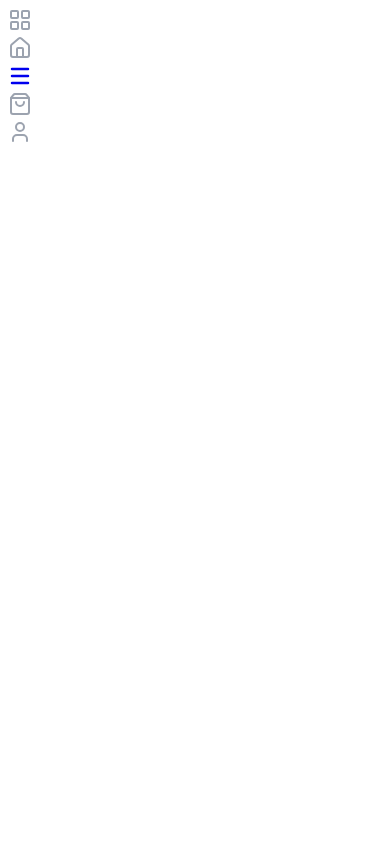
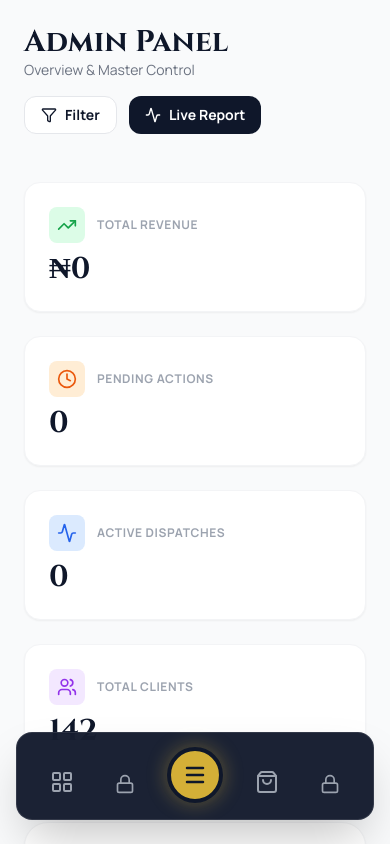
Before and after one commit to Dera-precious/belmont-properties, a Next.js app: page /admin in a window 390 px wide. Shown: the top 844 px of the page. Built offline with nearby package versions, Linux system fonts and the light colour scheme.

Commit message:
Fix MobileNav alignment, finalize Trust Center and Legal Hub structure

```diff
--- a/src/app/layout.tsx
+++ b/src/app/layout.tsx
@@ -1,76 +1,58 @@
-'use client';
+import type { Metadata, Viewport } from "next";
+import "./globals.css";
+import Sidebar from "@/components/Sidebar";
+import MobileNav from "@/components/MobileNav";
+import { AuthProvider } from "@/app/context/AuthContext";
+import { ThemeProvider } from "@/app/context/ThemeContext";
+import { BookingProvider } from "@/app/context/BookingContext";
 
-import React from 'react';
-import Link from 'next/link';
-import { usePathname } from 'next/navigation';
-import { LayoutGrid, Home, Menu, ShoppingBag, User } from 'lucide-react'; // Updated icons to match your screenshot
-import { motion } from 'framer-motion';
+export const metadata: Metadata = {
+    title: "Belmont Properties",
+    description: "The Operating System for Real Estate",
+};
 
-export default function MobileNav() {
-    const pathname = usePathname();
+export const viewport: Viewport = {
+    width: "device-width",
+    initialScale: 1,
+    maximumScale: 1,
+    userScalable: false,
+};
 
-    // Hide on Auth pages
-    if (pathname === '/login' || pathname === '/signup') return null;
+export default function RootLayout({
+    children,
+}: Readonly<{
+    children: React.ReactNode;
+}>) {
+    return (
+        <html lang="en">
+            <head>
+                <link rel="preconnect" href="https://fonts.googleapis.com" />
+                <link rel="preconnect" href="https://fonts.gstatic.com" crossOrigin="anonymous" />
+                <link href="https://fonts.googleapis.com/css2?family=Cinzel:wght@400;500;600;700;800&family=Manrope:wght@300;400;500;600;700&display=swap" rel="stylesheet" />
+            </head>
 
-    const navItems = [
-        { name: 'Dashboard', href: '/dashboard', icon: LayoutGrid },
-        { name: 'Home', href: '/', icon: Home },
-        { name: 'Menu', href: '/menu', icon: Menu, isCenter: true }, // The Center Button
-        { name: 'Market', href: '/supplies', icon: ShoppingBag },
-        { name: 'Profile', href: '/profile', icon: User },
-    ];
+            <body className="bg-[#FAFAF9] dark:bg-[#0F172A] font-sans">
+                <ThemeProvider>
+                    <AuthProvider>
+                        <BookingProvider>
+                            <div className="flex min-h-screen pb-20 md:pb-0 transition-colors duration-500">
 
-    return (
-        <div className="md:hidden fixed bottom-6 left-4 right-4 z-50">
-            <div className="bg-[#0F172A]/90 backdrop-blur-xl border border-white/10 rounded-2xl shadow-2xl px-6 py-4 flex justify-between items-end">
-                {navItems.map((item) => {
-                    const isActive = pathname === item.href;
-                    const Icon = item.icon;
+                                {/* SIDEBAR - Visible to everyone */}
+                                <Sidebar />
 
-                    // SPECIAL STYLE FOR CENTER BUTTON (Yellow Circle)
-                    if (item.isCenter) {
-                        return (
-                            <Link key={item.name} href={item.href}>
-                                <motion.div
-                                    whileTap={{ scale: 0.9 }}
-                                    className="w-14 h-14 bg-[#D4AF37] rounded-full flex items-center justify-center text-[#0F172A] shadow-[0_0_20px_rgba(212,175,55,0.4)] -mb-8 border-4 border-[#0F172A] relative z-10"
-                                >
-                                    <Icon size={24} strokeWidth={2.5} />
-                                </motion.div>
-                            </Link>
-                        );
-                    }
-
-                    // STYLE FOR SIDE BUTTONS (The ones you marked in red)
-                    return (
-                        <Link key={item.name} href={item.href}>
-                            <motion.div
-                                // THIS IS THE HOVER/ACTIVE EFFECT YOU ASKED FOR
-                                animate={{
-                                    y: isActive ? -10 : 0, // Moves up when active
-                                    scale: isActive ? 1.1 : 1,
-                                    color: isActive ? '#D4AF37' : '#9CA3AF', // Turns Gold
-                                }}
-                                whileTap={{ scale: 0.8 }}
-                                className="flex flex-col items-center gap-1 relative"
-                            >
-                                {/* The Icon */}
-                                <div className={`p-2 rounded-xl border transition-all duration-300 ${isActive ? 'border-[#D4AF37] bg-[#D4AF37]/10' : 'border-transparent'}`}>
-                                    <Icon size={24} strokeWidth={2} />
+                                {/* MAIN CONTENT */}
+                                <div className="flex-1 w-full bg-[#FAFAF9] dark:bg-[#0F172A] overflow-x-hidden text-[#0F172A] dark:text-white transition-colors duration-500">
+                                    {children}
                                 </div>
 
-                                {/* Tiny Dot Indicator */}
-                                {isActive && (
-                                    <motion.div
-                                        layoutId="active-dot"
-                                        className="w-1 h-1 bg-[#D4AF37] rounded-full absolute -bottom-2"
-                                    />
-                                )}
-                            </motion.div>
-                        </Link>
-                    );
-                })}
-            </div>
-        </div>
+                                {/* MOBILE NAV - Visible to everyone */}
+                                <MobileNav />
+
+                            </div>
+                        </BookingProvider>
+                    </AuthProvider>
+                </ThemeProvider>
+            </body>
+        </html>
     );
 }
--- a/src/app/services/page.tsx
+++ b/src/app/trustcenter/page.tsx
@@ -2,7 +2,6 @@
 
 import React, { useState } from 'react';
 import BookingModal from '@/components/BookingModal';
-// FIX: Added PenTool for Architect Card
 import { Shield, Plane, Scale, Ruler, ArrowRight, CheckCircle2, PenTool } from 'lucide-react';
 
 export default function ServicesPage() {
--- a/src/components/MobileNav.tsx
+++ b/src/components/MobileNav.tsx
@@ -5,131 +5,158 @@ import Link from 'next/link';
 import Image from 'next/image';
 import { usePathname } from 'next/navigation';
 import { useAuth } from '@/app/context/AuthContext';
-import { useTheme } from '@/app/context/ThemeContext';
 import {
-    LayoutDashboard, Search, Users, BookOpen, Scale,
-    Menu, X, LogOut, User, Moon, Sun, ShieldCheck, Lock,
-    ShoppingBag, Wallet, Home as HomeIcon, LogIn
+    LayoutGrid, Home, Menu, ShoppingBag, User, X,
+    Lock, ShieldCheck, Wallet, Users, BookOpen, Scale, LogOut, LogIn
 } from 'lucide-react';
+import { motion, AnimatePresence } from 'framer-motion';
 
 export default function MobileNav() {
     const [isOpen, setIsOpen] = useState(false);
     const pathname = usePathname();
     const { user, logout } = useAuth();
-    const { theme, toggleTheme } = useTheme();
 
-    const toggleMenu = () => setIsOpen(!isOpen);
+    if (pathname === '/login' || pathname === '/signup') return null;
 
-    const menuItems = [
-        { name: 'Central Hub', icon: <LayoutDashboard size={20} />, path: '/' },
-        { name: 'My Home', icon: <HomeIcon size={20} />, path: '/tenant' },
-        { name: 'Wallet', icon: <Wallet size={20} />, path: '/wallet' },
-        { name: 'Listings', icon: <Search size={20} />, path: '/listings' },
-        { name: 'Collab', icon: <Users size={20} />, path: '/collab' },
-        { name: 'Mentorship', icon: <BookOpen size={20} />, path: '/mentorship' },
-        { name: 'Trust Center', icon: <ShieldCheck size={20} />, path: '/services' },
-        { name: 'Supplies', icon: <ShoppingBag size={20} />, path: '/supplies' },
-        { name: 'Legal Docs', icon: <Scale size={20} />, path: '/legal' },
-        { name: 'Admin Panel', icon: <Lock size={20} />, path: '/admin' },
+    const bottomNavItems = [
+        { name: 'Central Hub', href: '/', icon: LayoutGrid, requireAuth: false },
+        { name: 'My Home', href: '/tenant', icon: Home, requireAuth: true },
+        { name: 'Menu', isCenter: true, icon: Menu }, // The Toggle Button
+        { name: 'Market', href: '/supplies', icon: ShoppingBag, requireAuth: false },
+        { name: 'Profile', href: '/profile', icon: User, requireAuth: true },
     ];
 
-    // REMOVED: The check that hid the nav on login/signup
-    // It will now render on all pages.
+    const overlayMenuItems = [
+        { name: 'Central Hub', icon: LayoutGrid, path: '/' },
+        { name: 'My Home', icon: Home, path: '/tenant' },
+        { name: 'Wallet', icon: Wallet, path: '/wallet' },
+        { name: 'Listings', icon: SearchIcon, path: '/listings' },
+        { name: 'Collab', icon: Users, path: '/collab' },
+        { name: 'Mentorship', icon: BookOpen, path: '/mentorship' },
+        { name: 'Trust Center', icon: ShieldCheck, path: '/trustcenter' },
+        { name: 'Legal Docs', icon: Scale, path: '/legal' },
+        { name: 'Admin Panel', icon: Lock, path: '/admin' },
+    ];
 
     return (
         <>
-            {/* 1. BOTTOM BAR (Always Visible) */}
-            <div className="md:hidden fixed bottom-0 left-0 right-0 bg-white dark:bg-[#1E293B] border-t border-gray-200 dark:border-gray-800 p-4 flex justify-around items-center z-50 transition-colors duration-500 safe-area-bottom shadow-[0_-5px_20px_rgba(0,0,0,0.05)]">
-                <Link href="/" className={`p-2 rounded-xl ${pathname === '/' ? 'text-[#D4AF37]' : 'text-gray-400'}`}>
-                    <LayoutDashboard size={24} />
-                </Link>
-                {/* Listings - Locked if no user */}
-                <Link href={user ? "/listings" : "/login"} className={`p-2 rounded-xl ${pathname === '/listings' ? 'text-[#D4AF37]' : 'text-gray-400'}`}>
-                    {user ? <Search size={24} /> : <Lock size={24} />}
-                </Link>
+            {/* BOTTOM BAR */}
+            <div className="md:hidden fixed bottom-6 left-4 right-4 z-50">
+                <div className="bg-[#0F172A]/95 backdrop-blur-xl border border-white/10 rounded-2xl shadow-2xl px-6 py-3 flex justify-between items-end h-[88px]">
+                    {bottomNavItems.map((item) => {
+                        const isActive = pathname === item.href;
 
-                <div className="relative -top-5">
-                    <button onClick={toggleMenu} className="w-14 h-14 bg-[#0F172A] dark:bg-[#D4AF37] rounded-full flex items-center justify-center text-white dark:text-[#0F172A] shadow-xl hover:scale-105 transition-transform border-4 border-[#FAFAF9] dark:border-[#0F172A]">
-                        {isOpen ? <X size={24} /> : <Menu size={24} />}
+                        // --- CENTER BUTTON FIX ---
+                        if (item.isCenter) {
+                            return (
+                                <div key={item.name} className="relative -top-1">
+                                    <button onClick={() => setIsOpen(!isOpen)} className="focus:outline-none">
+                                        <motion.div
+                                            animate={{
+                                                y: isOpen ? -5 : 0, // Pops up when menu is OPEN
+                                                scale: isOpen ? 1.1 : 1,
+                                            }}
+                                            whileTap={{ scale: 0.9 }}
+                                            // Removed negative margins, handled by parent div for better alignment
+                                            className="w-14 h-14 bg-[#D4AF37] rounded-full flex items-center justify-center text-[#0F172A] shadow-[0_0_20px_rgba(212,175,55,0.4)] border-4 border-[#0F172A]"
+                                        >
+                                            {isOpen ? <X size={24} strokeWidth={2.5} /> : <Menu size={24} strokeWidth={2.5} />}
+                                        </motion.div>
                                     </button>
                                 </div>
+                            );
+                        }
 
-                {/* Collab - Locked if no user */}
-                <Link href={user ? "/collab" : "/login"} className={`p-2 rounded-xl ${pathname === '/collab' ? 'text-[#D4AF37]' : 'text-gray-400'}`}>
-                    {user ? <Users size={24} /> : <Lock size={24} />}
+                        // --- SIDE BUTTONS ---
+                        const isLocked = item.requireAuth && !user;
+                        const linkDest = isLocked ? '/login' : item.href!;
+
+                        return (
+                            <Link key={item.name} href={linkDest} className="pb-1">
+                                <motion.div
+                                    animate={{
+                                        y: isActive ? -10 : 0, // Pops up when ACTIVE
+                                        scale: isActive ? 1.1 : 1,
+                                        color: isActive ? '#D4AF37' : '#9CA3AF',
+                                    }}
+                                    whileTap={{ scale: 0.9 }}
+                                    className="flex flex-col items-center gap-1"
+                                >
+                                    <div className={`p-2 rounded-xl border transition-all duration-300 ${isActive ? 'border-[#D4AF37] bg-[#D4AF37]/10' : 'border-transparent'}`}>
+                                        {isLocked ? <Lock size={20} /> : <item.icon size={24} strokeWidth={2} />}
+                                    </div>
+                                </motion.div>
                             </Link>
-                {/* Profile - Login if no user */}
-                <Link href={user ? "/profile" : "/login"} className={`p-2 rounded-xl ${pathname === '/profile' ? 'text-[#D4AF37]' : 'text-gray-400'}`}>
-                    <User size={24} />
-                </Link>
+                        );
+                    })}
+                </div>
             </div>
 
-            {/* 2. FULL SCREEN MENU OVERLAY */}
+            {/* OVERLAY MENU */}
+            <AnimatePresence>
                 {isOpen && (
-                <div className="md:hidden fixed inset-0 bg-[#FAFAF9] dark:bg-[#0F172A] z-40 flex flex-col animate-in slide-in-from-bottom-10 duration-300">
-
-                    {/* SCROLLABLE CONTAINER */}
-                    <div className="flex-1 overflow-y-auto overscroll-contain p-8 pt-12 pb-40 no-scrollbar">
-
-                        {/* Header Area */}
-                        <div className="flex items-center justify-between mb-8">
-                            <div className="flex items-center gap-3">
-                                <div className="relative w-12 h-12">
-                                    <Image
-                                        src="/belmont-logo-gold.png"
-                                        alt="Belmont"
-                                        fill
-                                        className="object-contain"
-                                    />
+                    <motion.div
+                        initial={{ opacity: 0, y: 100 }}
+                        animate={{ opacity: 1, y: 0 }}
+                        exit={{ opacity: 0, y: 100 }}
+                        className="fixed inset-0 z-40 bg-[#0F172A] pt-24 px-6 pb-32 overflow-y-auto"
+                    >
+                        <div className="flex items-center gap-3 mb-8">
+                            <div className="relative w-10 h-10">
+                                <Image src="/belmont-logo-gold.png" alt="Logo" fill className="object-contain" />
                             </div>
-                                <div>
-                                    <h2 className="text-xl font-serif font-bold text-[#0F172A] dark:text-white">BELMONT</h2>
-                                    <p className="text-gray-500 dark:text-gray-400 text-xs uppercase tracking-wider">Properties</p>
-                                </div>
-                            </div>
-                            <button onClick={toggleTheme} className="p-3 bg-white dark:bg-[#1E293B] rounded-full shadow-sm border border-gray-100 dark:border-gray-700">
-                                {theme === 'dark' ? <Moon size={20} className="text-[#D4AF37]" /> : <Sun size={20} className="text-orange-500" />}
-                            </button>
+                            <h2 className="text-2xl font-serif font-bold text-white">Menu</h2>
                         </div>
 
-                        {/* Menu Items Grid */}
-                        <div className="space-y-2">
-                            {menuItems.map((item) => {
+                        <div className="grid grid-cols-2 gap-4">
+                            {overlayMenuItems.map((item) => {
                                 const isLocked = !user && item.path !== '/';
-                                const destination = isLocked ? '/login' : item.path;
+                                const href = isLocked ? '/login' : item.path;
 
                                 return (
                                     <Link
-                                        key={item.path}
-                                        href={destination}
+                                        key={item.name}
+                                        href={href}
                                         onClick={() => setIsOpen(false)}
-                                        className={`flex items-center gap-4 p-4 rounded-xl font-bold transition-all ${pathname === item.path ? 'bg-[#D4AF37] text-[#0F172A] shadow-lg translate-x-2' : 'bg-white dark:bg-[#1E293B] text-gray-500 dark:text-gray-400 hover:bg-gray-50 dark:hover:bg-gray-800'} ${isLocked ? 'opacity-70' : ''}`}
+                                        className={`p-4 rounded-2xl bg-white/5 border border-white/10 flex flex-col gap-3 hover:bg-white/10 transition-colors ${isLocked ? 'opacity-60' : ''}`}
                                     >
-                                        {isLocked ? <Lock size={20} /> : item.icon}
-                                        <span>{item.name}</span>
-                                        {isLocked && <span className="ml-auto text-[10px] font-bold uppercase bg-gray-200 dark:bg-gray-700 text-gray-500 px-2 py-1 rounded">Locked</span>}
+                                        <div className="text-[#D4AF37]">
+                                            {isLocked ? <Lock size={24} /> : <item.icon size={24} />}
+                                        </div>
+                                        <span className="font-bold text-white">{item.name}</span>
                                     </Link>
                                 );
                             })}
                         </div>
 
-                        {/* Login / Logout Button */}
-                        <div className="mt-8">
+                        <div className="mt-12">
                             {user ? (
-                                <button onClick={() => { logout(); setIsOpen(false); }} className="w-full py-4 bg-red-50 dark:bg-red-900/20 text-red-500 rounded-xl font-bold flex items-center justify-center gap-2 border border-red-100 dark:border-red-900/30">
+                                <button
+                                    onClick={() => { logout(); setIsOpen(false); }}
+                                    className="w-full py-4 bg-red-500/10 text-red-500 font-bold rounded-xl border border-red-500/20 flex items-center justify-center gap-2"
+                                >
                                     <LogOut size={20} /> Log Out
                                 </button>
                             ) : (
-                                <Link href="/login" onClick={() => setIsOpen(false)}>
-                                    <button className="w-full py-4 bg-[#0F172A] dark:bg-white text-white dark:text-[#0F172A] rounded-xl font-bold flex items-center justify-center gap-2">
+                                <Link
+                                    href="/login"
+                                    onClick={() => setIsOpen(false)}
+                                    className="w-full py-4 bg-[#D4AF37] text-[#0F172A] font-bold rounded-xl flex items-center justify-center gap-2"
+                                >
                                     <LogIn size={20} /> Log In
-                                    </button>
                                 </Link>
                             )}
                         </div>
-                    </div>
-                </div>
+                    </motion.div>
                 )}
+            </AnimatePresence>
         </>
     );
 }
+
+// Search Icon Helper
+function SearchIcon(props: any) {
+    return (
+        <svg {...props} xmlns="http://www.w3.org/2000/svg" width="24" height="24" viewBox="0 0 24 24" fill="none" stroke="currentColor" strokeWidth="2" strokeLinecap="round" strokeLinejoin="round"><circle cx="11" cy="11" r="8" /><path d="m21 21-4.3-4.3" /></svg>
+    )
+}
```
Also changed, not shown: src/app/dashboard/page.tsx (added, +17 -0 lines), src/app/page.tsx (+17 -70 lines), src/components/Sidebar.tsx (+6 -18 lines). Lines whose indentation alone changed are shown as unchanged.
